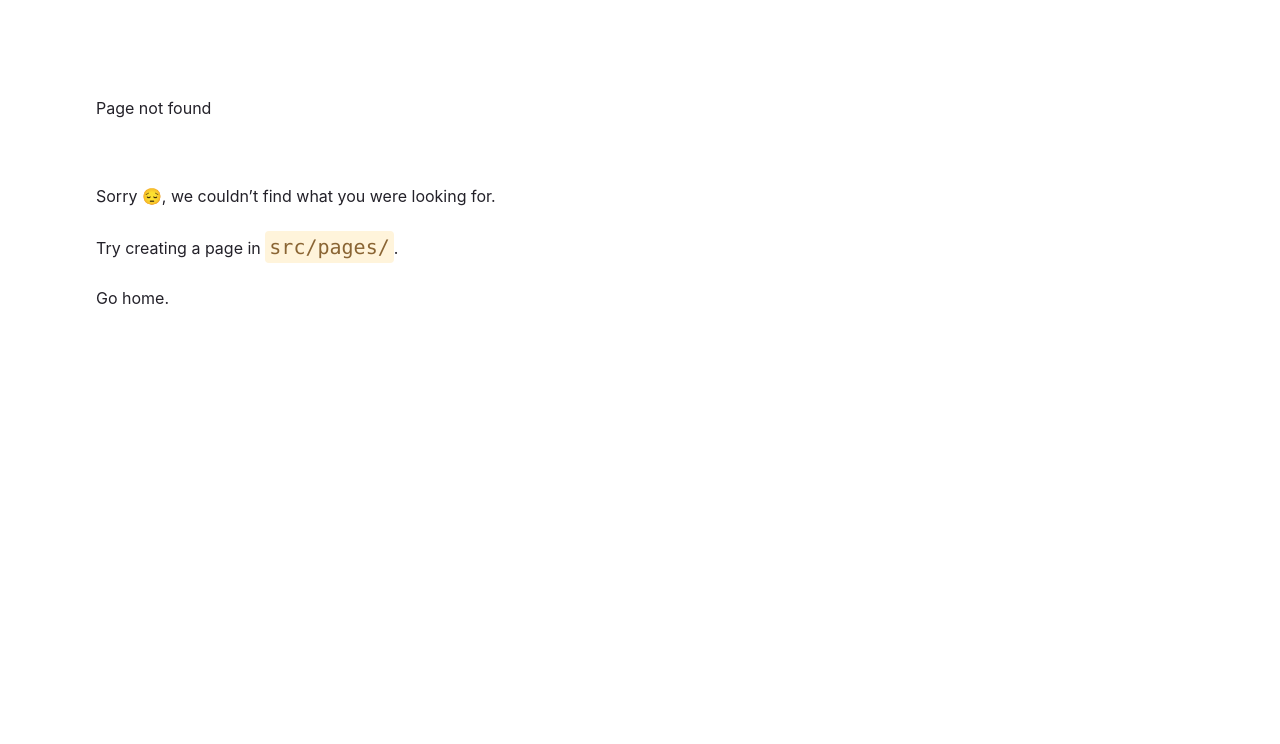
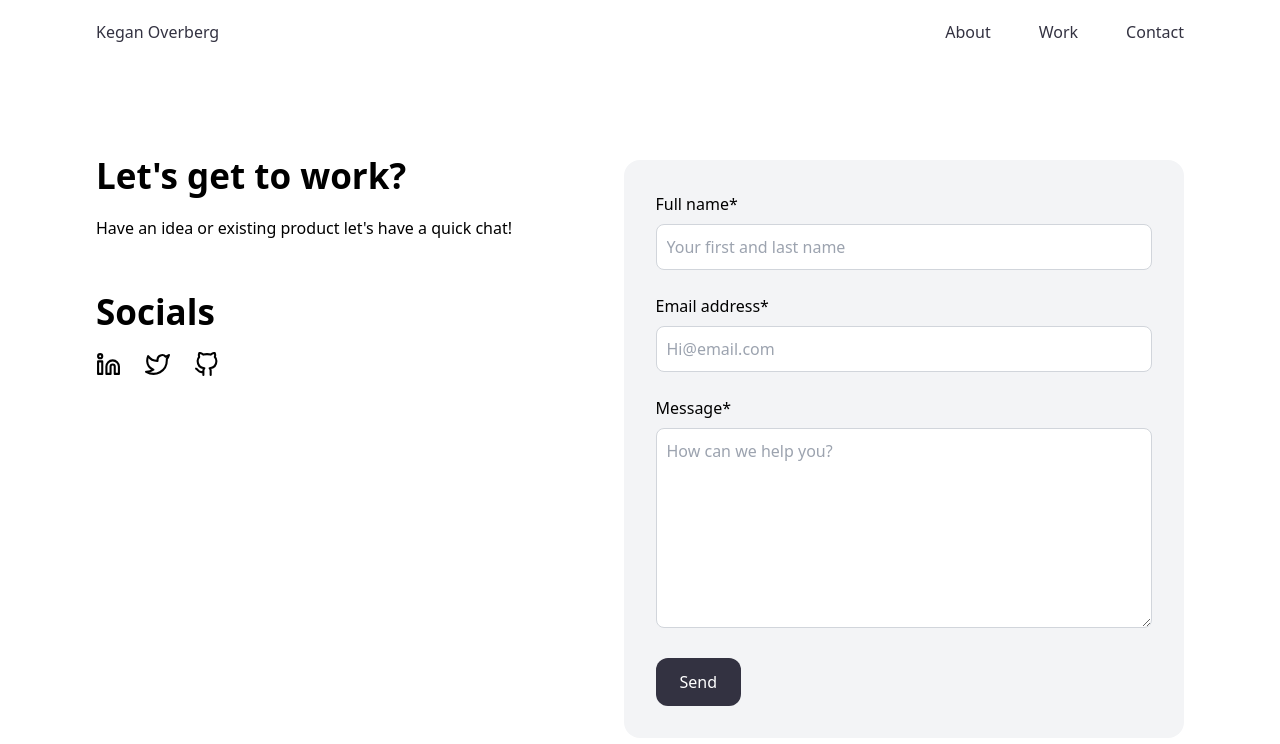
Before and after one commit to keganXi/feelance, a Gatsby site: page /contact in a window 1280 px wide. Before the commit this address had no page. Built offline with nearby package versions, Linux system fonts and the light colour scheme; Gatsby itself is replaced by a stand-in of ours.

Commit message:
created contact page and refactored navbar to be more flexible for styling

```diff
--- a/src/components/Navbar.tsx
+++ b/src/components/Navbar.tsx
@@ -1,5 +1,5 @@
 import React, { useState } from "react";
-
+import { Link } from "gatsby";
 
 // Import icons.
 import { HiMenu } from "@react-icons/all-files/hi/HiMenu";
@@ -18,31 +18,31 @@ interface NavbarPropTypes {
         links: Array<LinkTypes>
     },
     general: {
-        menu: boolean
+        menu?: boolean
+        menuColor?: "white" | "#333241",
+        navColor?: "bg-primary" | "bg-white",
+        textColor?: string,
     }
 }
 
 
-const Navbar: React.FC = () => {
+const Navbar: React.FC<NavbarPropTypes["general"]> = ({
+    navColor="bg-primary", textColor="text-white", menuColor="white" }) => {
     const [ menu, setMenu ] = useState<NavbarPropTypes["general"]["menu"]>(false);
     const [ navOption ] = useState<NavbarPropTypes["navOptions"]>({
         title: "Kegan Overberg",
         links: [
             {
                 title: "About",
-                link: "/about"
+                link: "/about/"
             },
             {
                 title: "Work",
-                link: "/work"
-            },
-            {
-                title: "Blog",
-                link: "/blog"
+                link: "/work/"
             },
             {
                 title: "Contact",
-                link: "/contact"
+                link: "/contact/"
             }
         ]
     });
@@ -50,8 +50,8 @@ const Navbar: React.FC = () => {
 
     const navLinks = (item: LinkTypes): JSX.Element => {
         return(
-            <div className="inline hover:border-b-2 hover:border-b-white pb-2 cursor-pointer">
-                <span>{ item.title }</span>
+            <div className={`inline hover:border-b-2 ${menuColor === "white"? "hover:border-b-white" : "hover:border-b-primary"} pb-2 cursor-pointer`}>
+                <Link className={textColor} to={ item.link }>{ item.title }</Link>
             </div>
         );
     }
@@ -59,15 +59,15 @@ const Navbar: React.FC = () => {
 
     const openMenu = (): JSX.Element => {
         return(
-            <div className="fixed z-40 bg-primary w-full h-screen text-center space-y-8 p-8">
+            <div className={`top-0 fixed z-40 w-full h-screen text-center space-y-8 p-8 ${textColor} ${navColor}`}>
 
                 <div className="right-5 absolute top-5">
-                    <button onClick={() => setMenu(false)}><AiOutlineClose size={25} color="white"/></button>
+                    <button onClick={() => setMenu(false)}><AiOutlineClose size={25} color={menuColor}/></button>
                 </div>
 
                 {
                 navOption.links.map(
-                    item => <div><a className="text-white font-semibold text-2xl" href={ item.link }>{ item.title }</a></div>
+                    item => <div><Link className={`font-semibold text-2xl ${textColor}`} to={ item.link }>{ item.title }</Link></div>
                     )}
             </div>
         );
@@ -76,9 +76,9 @@ const Navbar: React.FC = () => {
 
     return(
         <>
-            <nav className="absolute z-20 top-0 w-full bg-transparent py-5 px-4 sm:px-24 flex text-white">
+            <nav className={`w-full py-5 px-4 sm:px-24 flex ${navColor} ${textColor}`}>
                 <div className="w-full">
-                    <h4 className="text-base">{ navOption.title }</h4>
+                    <Link to="/"><h4 className="text-base">{ navOption.title }</h4></Link>
                 </div>
 
                 <div className="hidden sm:block w-full text-right space-x-12">
--- /dev/null
+++ b/src/pages/contact.tsx
@@ -0,0 +1,112 @@
+import React, { useState, ReactElement } from "react";
+import { HeadFC, Link } from "gatsby";
+
+// Icons
+import { FiChevronsDown } from "@react-icons/all-files/fi/FiChevronsDown";
+import { FiLinkedin } from "@react-icons/all-files/fi/FiLinkedin";
+import { FiTwitter } from "@react-icons/all-files/fi/FiTwitter";
+import { FiGithub } from "@react-icons/all-files/fi/FiGithub";
+
+// Components.
+import Navbar from "../components/Navbar";
+
+
+type SocialTypes = {
+    icon: ReactElement,
+    link: string
+}
+
+
+interface ContactPagePropTypes {
+    form: {
+        fullname: string,
+        email: string,
+        message: string
+    },
+    socials: Array<SocialTypes>
+}
+
+
+const ContactPage: React.FC= () => {
+    const [ social ] = useState<ContactPagePropTypes["socials"]>([
+        {
+          icon: <FiLinkedin size={25}/>,
+          link: "https://www.linkedin.com/in/kegan-overberg-aa9575173/"
+        },
+        {
+          icon: <FiTwitter size={25}/>,
+          link: "https://twitter.com/Kegan90216382"
+        },
+        {
+          icon: <FiGithub size={25}/>,
+          link: "https://github.com/keganXi"
+        }
+    ]);
+    const [ fullname, setFullname ] = useState<ContactPagePropTypes["form"]["fullname"]>("")
+    const [ email, setEmail ] = useState<ContactPagePropTypes["form"]["email"]>("")
+    const [ message, setMessage ] = useState<ContactPagePropTypes["form"]["message"]>("")
+
+
+    const socialsLinks = (): JSX.Element => {
+        return(
+          <>
+          { social.map(item => <Link to={item.link} target="_blank">{ item.icon }</Link>) }
+          </>
+        )
+    }
+
+
+    return(
+        <div>
+            <header>
+                <Navbar textColor="text-primary" navColor="bg-white" menuColor="#333241"/>
+            </header>
+
+            <main className="sm:flex p-4 sm:p-24">
+                <div className="w-full space-y-14 ">
+                    <div className="space-y-6">
+                        <h1 className="text-2xl sm:text-[35px] font-semibold">Let's get to work?</h1>
+                        <p>Have an idea or existing product let's have a quick chat!</p>
+                    </div>
+
+                    <div className="space-y-6">
+                        <h1 className="text-2xl sm:text-[35px] font-semibold">Socials</h1>
+                        <div className="flex space-x-6">
+                            { socialsLinks() }
+                        </div>
+                    </div>
+                </div>
+
+                <div className="w-full rounded-2xl bg-gray-100 p-6 sm:p-8 mt-14 sm:mt-0">
+                    <form className="space-y-6">
+                        <div className="space-y-2">
+                            <label>Full name*</label>
+                            <input type="text" placeholder="Your first and last name" className="p-2.5 w-full border border-gray-300 rounded-lg" name="full_name" onChange={e => setFullname(e.target.value)} value={fullname} />
+                        </div>
+
+                        <div className="space-y-2">
+                            <label>Email address*</label>
+                            <input type="email" placeholder="Hi@email.com" className="p-2.5 w-full border border-gray-300 rounded-lg" name="full_name" onChange={e => setEmail(e.target.value)} value={email} />
+                        </div>
+
+                        <div className="space-y-2">
+                            <label>Message*</label>
+                            <textarea className="p-2.5 w-full sm:h-[200px] border border-gray-300 rounded-lg" name="full_name" placeholder="How can we help you?" onChange={e => setMessage(e.target.value)} value={message} />
+                        </div>
+
+                        <button className="bg-primary rounded-xl px-6 py-3 text-white hover:bg-black">Send</button>
+
+                    </form>
+                </div>
+            </main>
+
+            <footer></footer>
+        </div>
+    );
+}
+
+
+export default ContactPage;
+
+
+export const Head: HeadFC = () => <title>KO | Contact</title>
--- a/src/pages/index.tsx
+++ b/src/pages/index.tsx
@@ -1,5 +1,5 @@
 import React, { ReactElement, useState } from "react";
-import type { HeadFC } from "gatsby";
+import { HeadFC, Link } from "gatsby";
 
 // Icons
 import { FiChevronsDown } from "@react-icons/all-files/fi/FiChevronsDown";
@@ -45,6 +45,8 @@ const IndexPage: React.FC = () => {
       link: "https://github.com/keganXi"
     }
   ]);
+
+
   const [ feedback ] = useState<IndexPagePropTypes["feedback"]>([
     {
       name: "Chris W",
@@ -72,7 +74,7 @@ const IndexPage: React.FC = () => {
   const socialsLinks = (): JSX.Element => {
     return(
       <>
-      { social.map(item => <a href={item.link} target="_blank">{ item.icon }</a>) }
+      { social.map(item => <Link to={item.link} target="_blank">{ item.icon }</Link>) }
       </>
     )
   }
@@ -92,7 +94,9 @@ const IndexPage: React.FC = () => {
   return (
     <div>
       <header className="h-screen w-full bg-primary">
-        <Navbar />
+        <div className="absolute z-20 w-full">
+          <Navbar />
+        </div>
 
         <div className="h-screen flex text-center text-white font-semibold">
           <div className="m-auto space-y-1">
@@ -105,7 +109,8 @@ const IndexPage: React.FC = () => {
             </div>
 
             <br />
-            <button className="bg-primary border-white border-2 rounded-lg text-white px-8 py-3 text-xl duration-200 hover:bg-white hover:text-primary">Let's talk</button>
+            <Link to="/contact/">
+            <button className="bg-primary border-white border-2 rounded-lg text-white px-8 py-3 text-xl duration-200 hover:bg-white hover:text-primary">Let's talk</button></Link>
           </div>
 
           <div className="absolute justify-center flex w-full bottom-20">
@@ -126,6 +131,8 @@ const IndexPage: React.FC = () => {
           { feedback.map(item => feedbackCards(item))}
         </div>
       </main>
+
+      <footer></footer>
     </div>
   )
 }
```
